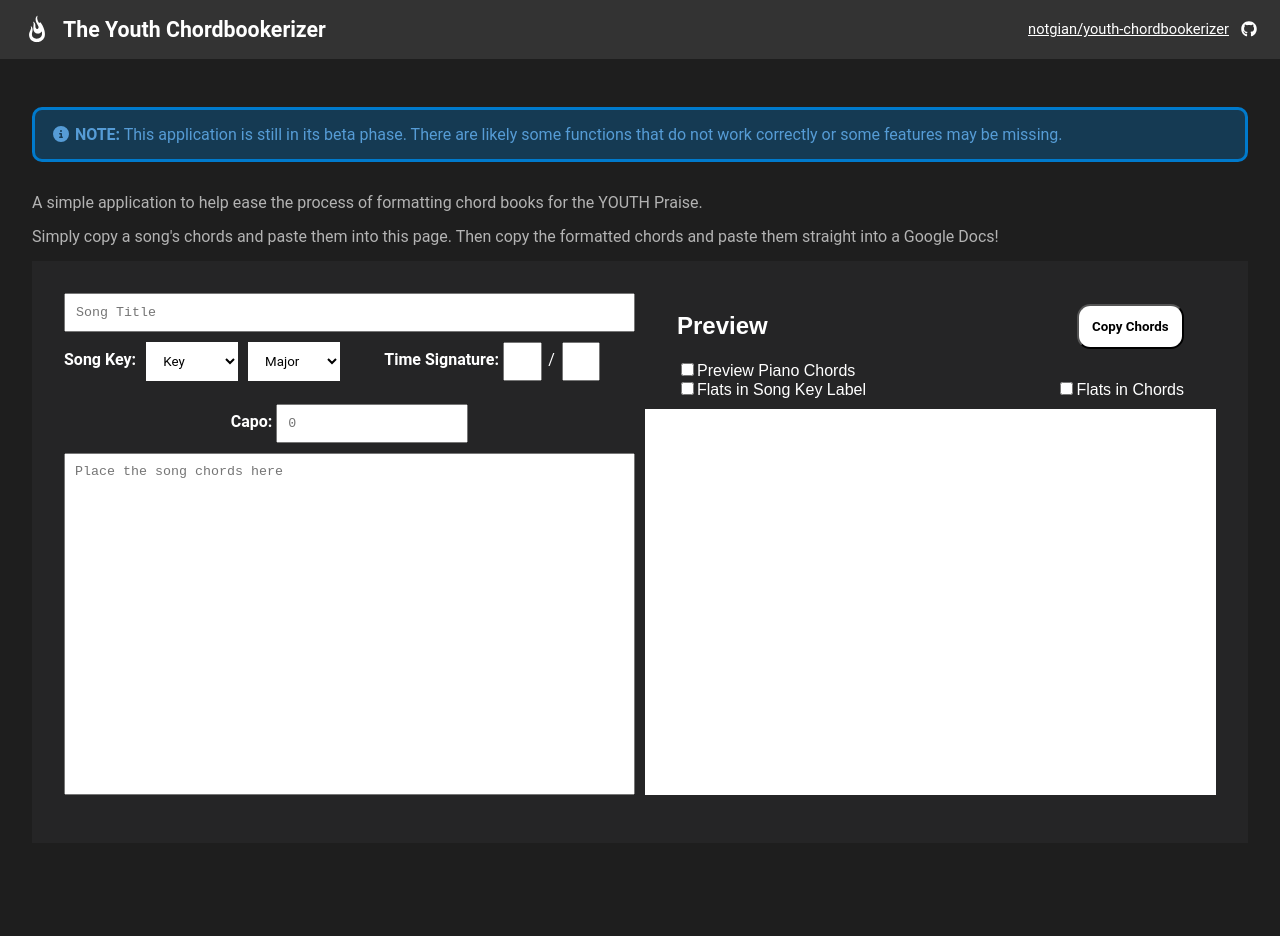
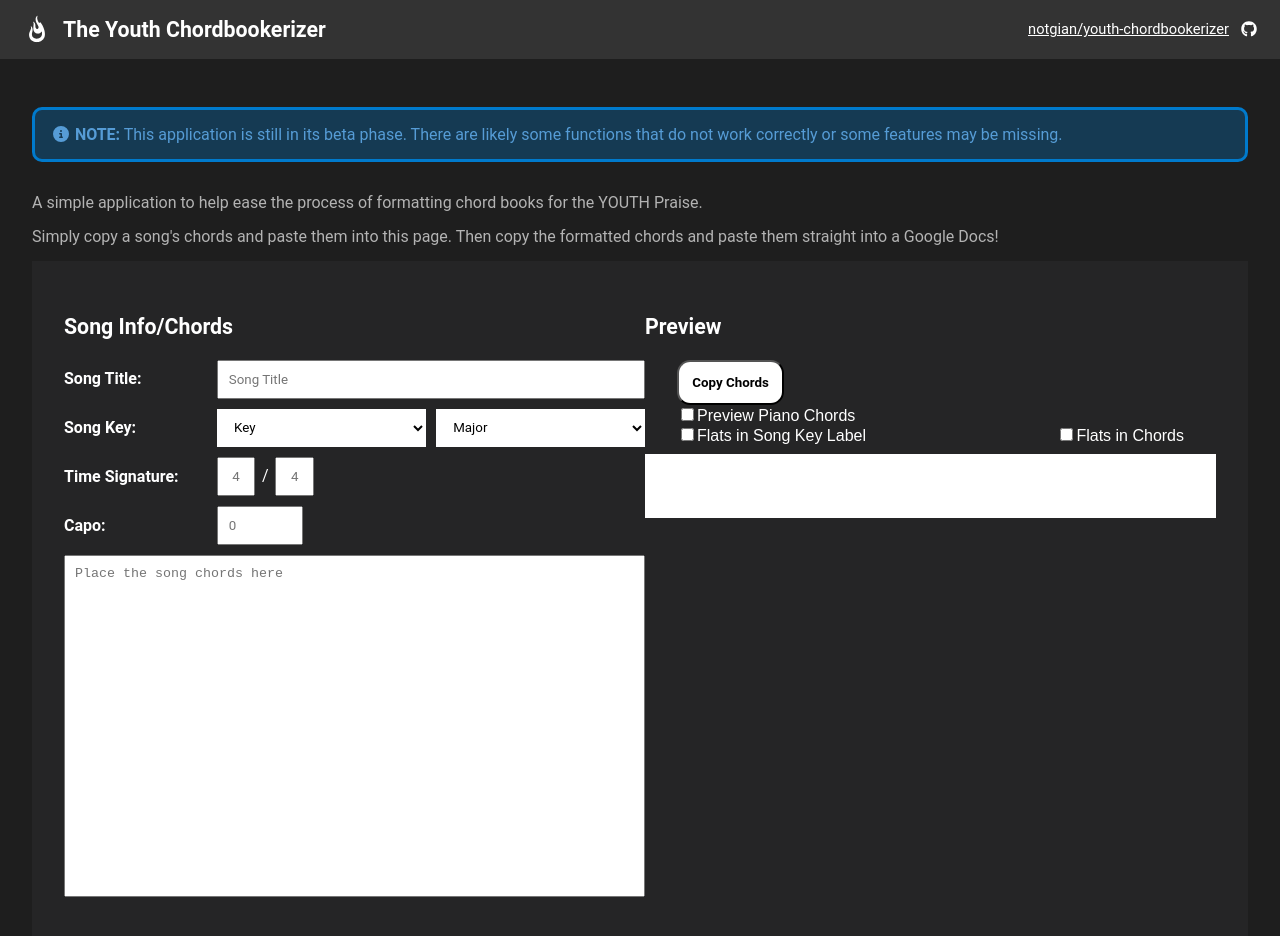
Before and after one commit to notgian/youth-chordbookerizer, a React app: page / in a window 1280 px wide. Shown: the top 936 px of the page. Before the commit the page ends 875 px from the top, so only its background shows below. Built offline with nearby package versions, Linux system fonts and the light colour scheme; the HTML template or start-up script is replaced by a standard one.

Commit message:
feat: fixed the formatting of the input side

```diff
--- a/src/App.css
+++ b/src/App.css
@@ -58,22 +58,6 @@ body {
     flex-direction: column;
     margin-bottom: 1em;
     gap: 10px;
-}
-
-
-.input-output-area {
-    display: flex;
-    flex-direction: row;
-    align-items: stretch;
-    background-color: var(--bg-secondary);
-    gap: 10px;
-    padding: 2em;
-    max-height: 100vh;
-}
-
-.input-output-area > * {
-    flex-grow: 1;
-    flex-basis:0;
 }
 
 /* Header */
@@ -149,32 +133,52 @@ header .header-gh-icon {
     margin: 1em 0;
 }
 
+/*Input Output Area */
+
+.input-output-area {
+    display: flex;
+    flex-direction: row;
+    align-items: stretch;
+    background-color: var(--bg-secondary);
+    gap: 10px;
+    padding: 2em;
+    max-height: 100vh;
+    text-align: left;
+}
+
+.input-output-area > span {
+    flex-grow: 1;
+    flex-basis: 0;
+}
+
+.input-output-area > span >  h3 {
+    font-size: 16pt;
+}
+
+
 /* Input area */
 
-#inputarea input, textarea {
+#inputarea {
+    display: grid;
+    grid-template-columns: 25% 75%;
+    align-items: center;
+}
+
+#inputarea input, textarea, select, option {
     resize: none;
     outline: none;
     padding: 10px;
-    font-family: 'Courier New'
+    font-family: var(--font-primary);
 }
 
 #inputarea textarea {
     min-height: 40vh;
+    grid-column: 1 / -1;
     field-sizing: content;
+    font-family: 'Courier New';
 }
 
-.input-double-group {
-    display: flex;
-    flex-direction: row;
-    justify-content: space-between;
-}
-
-.input-double-group > * {
-    flex-grow: 1;
-    flex-basis: 0;
-}
-
-.input-double-group label {
+#inputarea label {
     font-weight: bolder;
 }
 
@@ -183,11 +187,7 @@ header .header-gh-icon {
     align-items: center;
     justify-content: center;
     text-align: center;
-}
-
-.input-key > * {
-    margin-right: 10px;
-    margin-bottom: 1em;
+    gap: 10px;
 }
 
 .input-key select {
@@ -292,10 +292,6 @@ header .header-gh-icon {
         flex-basis:0
     }
 
-    .input-key-and-signature {
-        flex-direction: column;
-    }
-
     .input-time-signature {
         text-align: left;
     }
--- a/src/App.tsx
+++ b/src/App.tsx
@@ -19,8 +19,14 @@ const App = () => {
                     <p className="text-secondary">Simply copy a song's chords and paste them into this page. Then copy the formatted chords and paste them straight into a Google Docs!</p>
                 </div>
                 <div className="input-output-area">
-                    <InputArea />
-                    <OutputArea />
+                    <span>
+                        <h3>Song Info/Chords</h3>
+                        <InputArea />
+                    </span>
+                    <span>
+                        <h3>Preview</h3>
+                        <OutputArea />
+                    </span>
                 </div>
             </div>
         </div>
--- a/src/InputArea.tsx
+++ b/src/InputArea.tsx
@@ -7,14 +7,15 @@ const InputArea = () => {
 
     return (
         <div id="inputarea" className="content-area">
+            <label>Song Title: </label>
             <input
                 onChange={updatePreview}
                 placeholder="Song Title"
                 id="input-title"
             />
-            <span className="input-key-and-signature input-double-group">
+
+            <label>Song Key: </label>
             <span className="input-key">
-                    <label>Song Key: </label>
                 <select
                     onChange={updatePreview}
                     id="input-key-name"
@@ -43,14 +44,14 @@ const InputArea = () => {
                 </select>
             </span>
 
+            <label>Time Signature: </label>
             <span className="input-time-signature">
-                    <label>Time Signature: </label>
-                    <span className="input-signature-block">
                 <input
                     onChange={updatePreview}
                     className="input-signature"
                     id="input-signature-top"
                     type="number"
+                    placeholder="4"
                 />
                 <span className="input-signature-sep">/</span>
                 <input
@@ -58,41 +59,22 @@ const InputArea = () => {
                     className="input-signature"
                     id="input-signature-bot"
                     type="number"
+                    placeholder="4"
                 />
             </span>
-                </span>
-            </span>
 
-            <span className="input-capo-and-transpose input-double-group">
+            <label>Capo: </label>
             <span className="input-capo-container">
-                    <label>Capo: </label>
                 <input
                     onChange={updatePreview}
                     id="input-capo"
                     type="number"
                     placeholder="0"
                     min="0"
+                    max="11"
                 />
             </span>
 
-                {/* NOTE: currently commenting this out as this feature may or may not be used
-
-                <span className="input-transpose-container">
-                    <label>Transpose: </label>
-                    <span id="transpose-number-display"></span>
-                    <input type="hidden" id="transpose-number" value="0" />
-                    <span className="input-transpose-block input-block">
-                        <button
-                            className="input-transpose-button"
-                        >-</button>
-                        <button
-                            className="input-transpose-button"
-                        >+</button>
-                    </span>
-                </span>
-
-                */}
-            </span>
             <textarea
                 onChange={updatePreview}
                 placeholder="Place the song chords here"
--- a/src/OutputArea.tsx
+++ b/src/OutputArea.tsx
@@ -240,7 +240,6 @@ const OutputArea = () => {
         <div id="outputarea" className="content-area">
             <span className="output-header">
                 <span className="output-header-row">
-                    <h2>Preview</h2>
                     <button onClick={handleCopyPreview}>Copy Chords</button>
                 </span>
 
```
Lines whose indentation alone changed are shown as unchanged.
